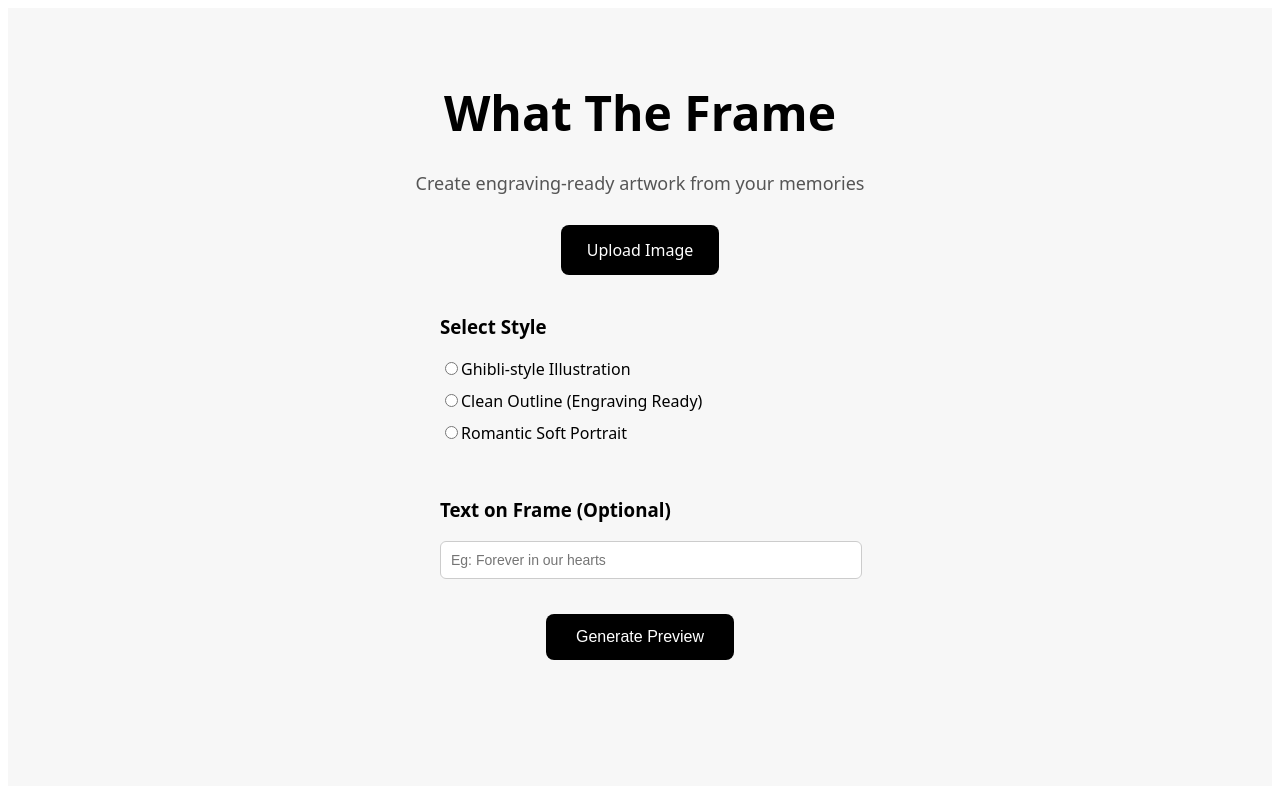
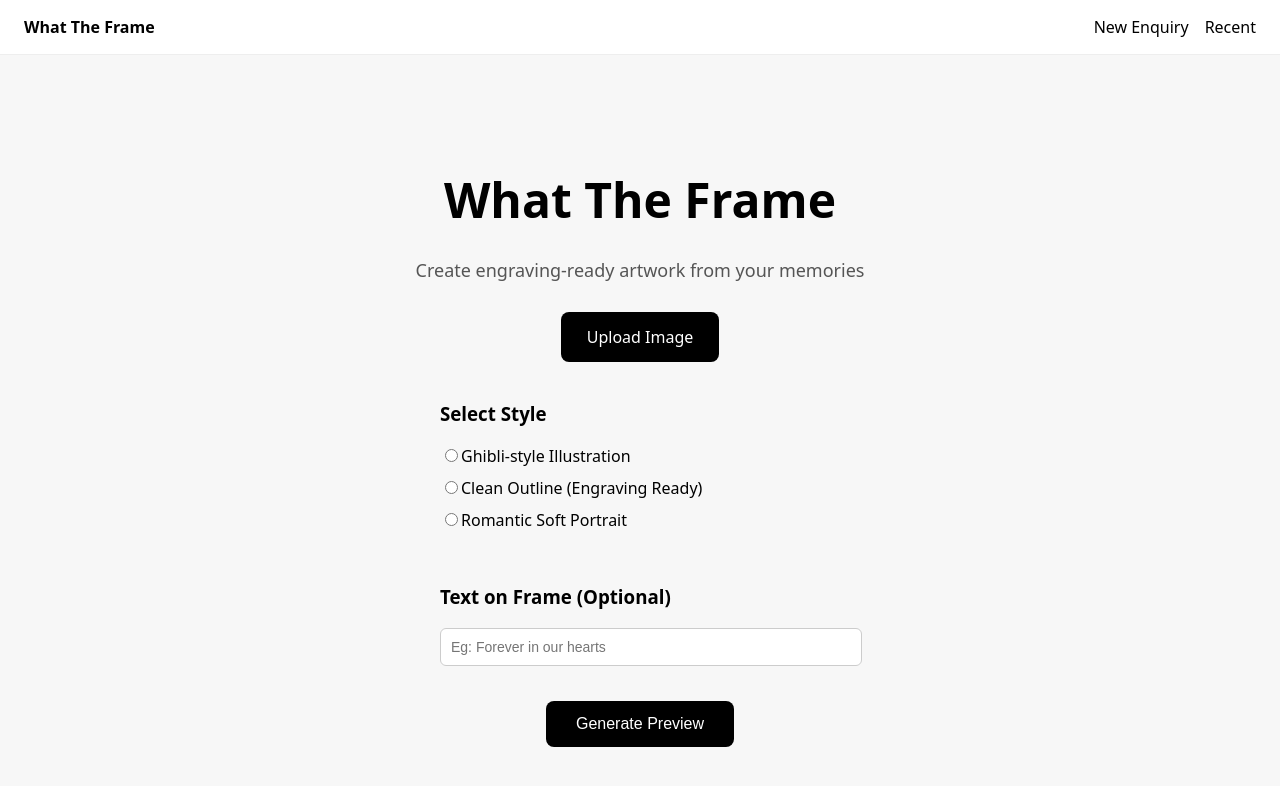
Before and after one commit to thelastgiftteam/engraving-ai-tool, a Next.js app: page / in a window 1280 px wide. Shown: the top 786 px of the page. Built offline with nearby package versions, Linux system fonts and the light colour scheme.

Commit message:
Update layout.js

```diff
--- a/app/layout.js
+++ b/app/layout.js
@@ -1,11 +1,42 @@
 export const metadata = {
-  title: "Engraving AI Tool",
+  title: "What The Frame – Internal Tool",
 };
 
 export default function RootLayout({ children }) {
   return (
     <html lang="en">
-      <body>{children}</body>
+      <body style={{ margin: 0, fontFamily: "system-ui, sans-serif" }}>
+        <nav style={styles.nav}>
+          <strong>What The Frame</strong>
+          <div>
+            <a href="/" style={styles.link}>New Enquiry</a>
+            <a href="/recent" style={styles.link}>Recent</a>
+          </div>
+        </nav>
+
+        <div style={styles.container}>{children}</div>
+      </body>
     </html>
   );
 }
+
+const styles = {
+  nav: {
+    display: "flex",
+    justifyContent: "space-between",
+    padding: "16px 24px",
+    borderBottom: "1px solid #eee",
+    background: "#fff",
+  },
+  link: {
+    marginLeft: "16px",
+    textDecoration: "none",
+    color: "#000",
+    fontWeight: 500,
+  },
+  container: {
+    padding: "40px",
+    background: "#f7f7f7",
+    minHeight: "100vh",
+  },
+};
```
